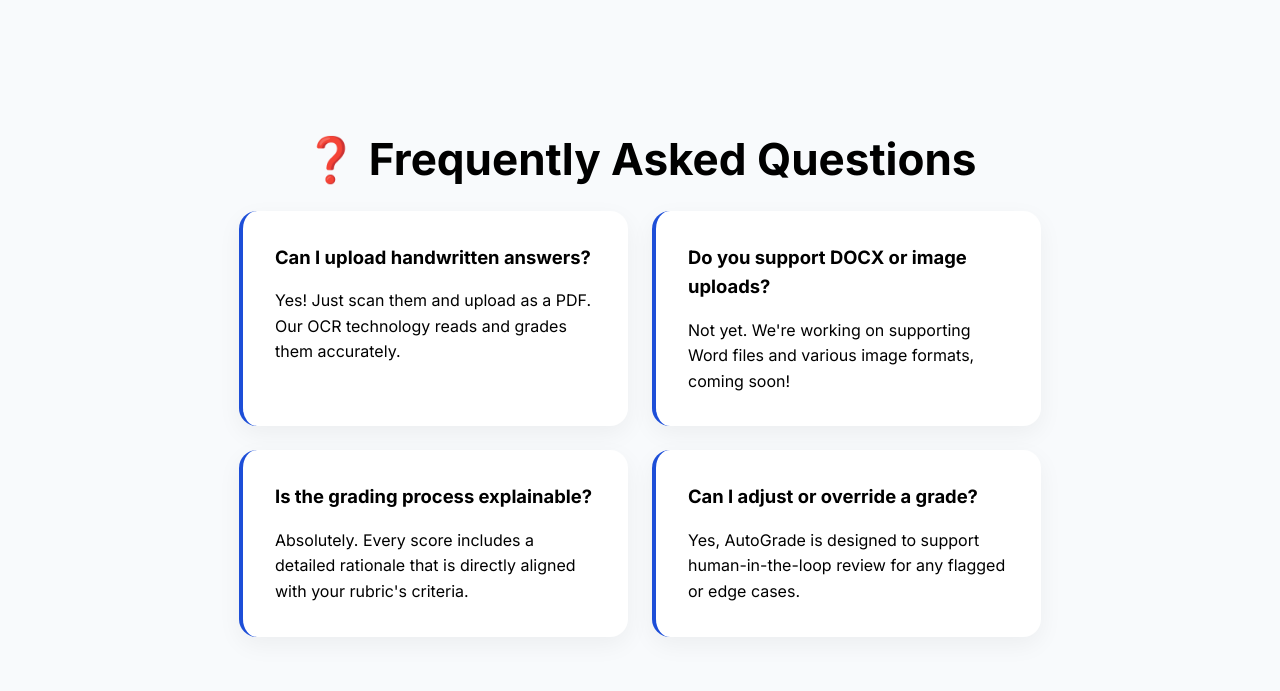
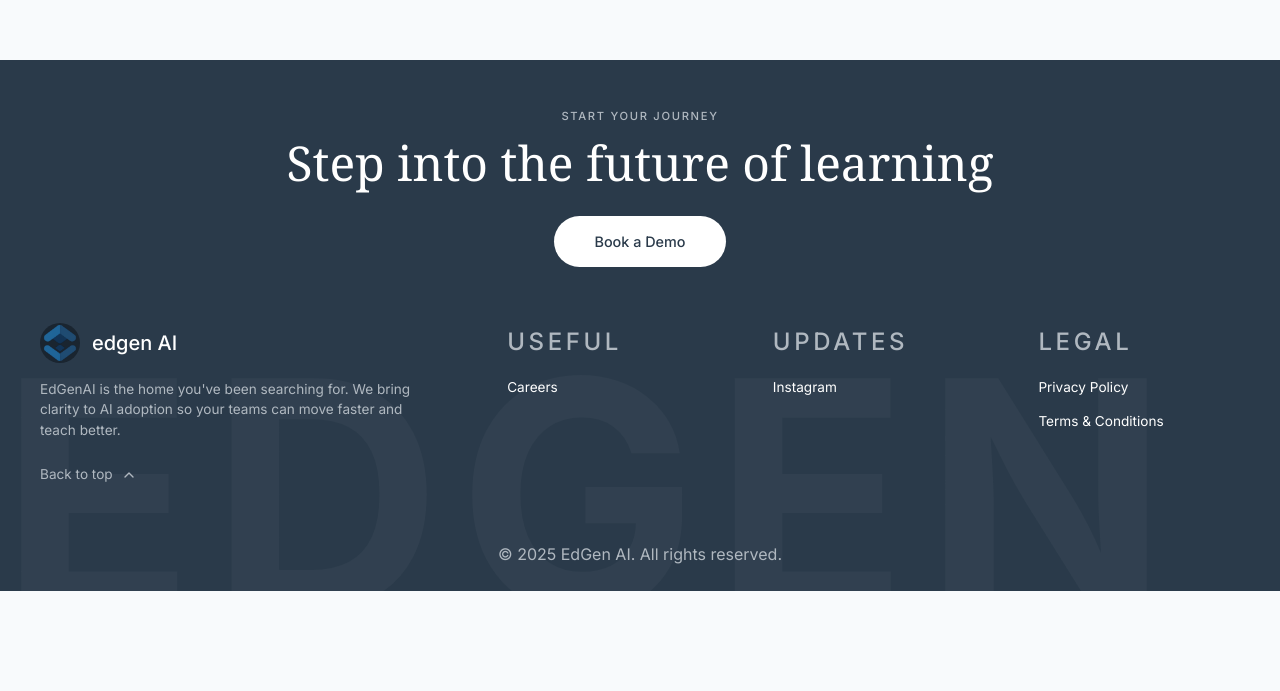
Before and after one commit to abhimishhra29/ed_AI_frontend, a Next.js app in the folder frontend/: page /auto-grade in a window 1280 px wide. Shown: the part 2129-2820 px from the top of the page. After the commit the page ends 2720 px from the top, so only its background shows below. Built offline with nearby package versions, Linux system fonts and the light colour scheme.

Commit message:
login with email or username

```diff
--- a/frontend/src/app/auto-grade/page.tsx
+++ b/frontend/src/app/auto-grade/page.tsx
@@ -170,43 +170,6 @@ export default function AutoGradeLanding(): JSX.Element {
           </div>
         </section>
 
-
-        {/* --- FAQ Section --- */}
-        <section className="faq-section">
-          <div className="container faq-container">
-            <h2 className="section-title">❓ Frequently Asked Questions</h2>
-            <div className="faq-grid">
-              <div className="faq-item">
-                <h3>Can I upload handwritten answers?</h3>
-                <p>
-                  Yes! Just scan them and upload as a PDF. Our OCR technology
-                  reads and grades them accurately.
-                </p>
-              </div>
-              <div className="faq-item">
-                <h3>Do you support DOCX or image uploads?</h3>
-                <p>
-                  Not yet. We&apos;re working on supporting Word files and various
-                  image formats, coming soon!
-                </p>
-              </div>
-              <div className="faq-item">
-                <h3>Is the grading process explainable?</h3>
-                <p>
-                  Absolutely. Every score includes a detailed rationale that is
-                  directly aligned with your rubric&apos;s criteria.
-                </p>
-              </div>
-              <div className="faq-item">
-                <h3>Can I adjust or override a grade?</h3>
-                <p>
-                  Yes, AutoGrade is designed to support human-in-the-loop review
-                  for any flagged or edge cases.
-                </p>
-              </div>
-            </div>
-          </div>
-        </section>
       </main>
     </div>
   );
--- a/frontend/src/app/login/page.tsx
+++ b/frontend/src/app/login/page.tsx
@@ -16,7 +16,7 @@ interface TokenResponse {
 }
 
 export default function Login() {
-  const [email, setEmail] = useState('');
+  const [identifier, setIdentifier] = useState('');
   const [password, setPassword] = useState('');
   const [errorMsg, setErrorMsg] = useState('');
   const [showPassword, setShowPassword] = useState(false);
@@ -25,8 +25,8 @@ export default function Login() {
 
   const handleSubmit = async (e: FormEvent<HTMLFormElement>) => {
     e.preventDefault();
-    if (!email || !password) {
-      setErrorMsg('Please enter both username and password');
+    if (!identifier.trim() || !password) {
+      setErrorMsg('Please enter your email or username and password');
       return;
     }
 
@@ -34,7 +34,7 @@ export default function Login() {
       const res = await apiFetch('/token/', {
         method: 'POST',
         headers: { 'Content-Type': 'application/json' },
-        body: JSON.stringify({ username: email, password }),
+        body: JSON.stringify({ username: identifier.trim(), password }),
       });
       const data: TokenResponse = await res.json();
 
@@ -76,15 +76,16 @@ export default function Login() {
 
         <form className="login-form" onSubmit={handleSubmit}>
           <div>
-            <label htmlFor="email">E-Mail Address:</label>
+            <label htmlFor="identifier">Email or Username:</label>
             <input
-              id="email"
-              type="email"
-              value={email}
-              onChange={e => setEmail(e.target.value.toLowerCase())}
-              placeholder="Enter your email..."
+              id="identifier"
+              type="text"
+              value={identifier}
+              onChange={e => setIdentifier(e.target.value)}
+              placeholder="Enter your email or username..."
               required
               autoFocus
+              autoComplete="username"
             />
           </div>
           <div>
```
